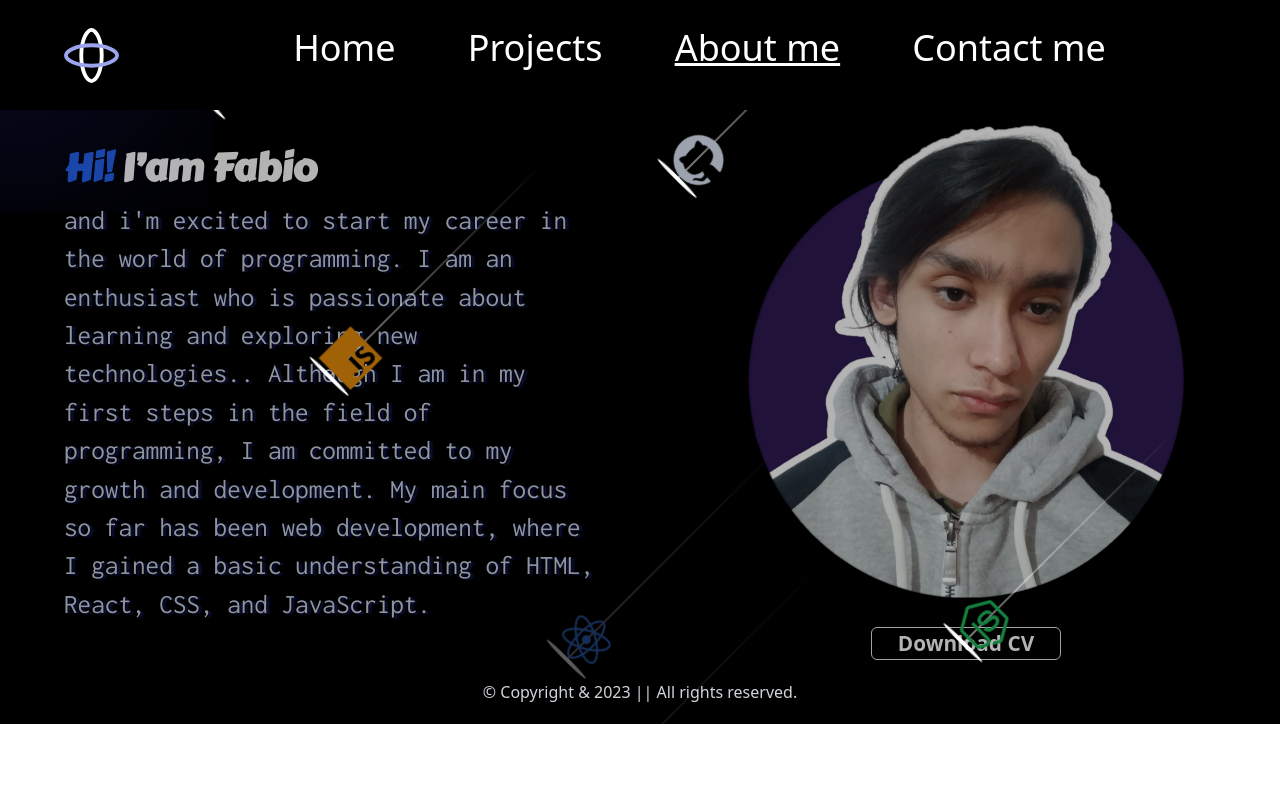
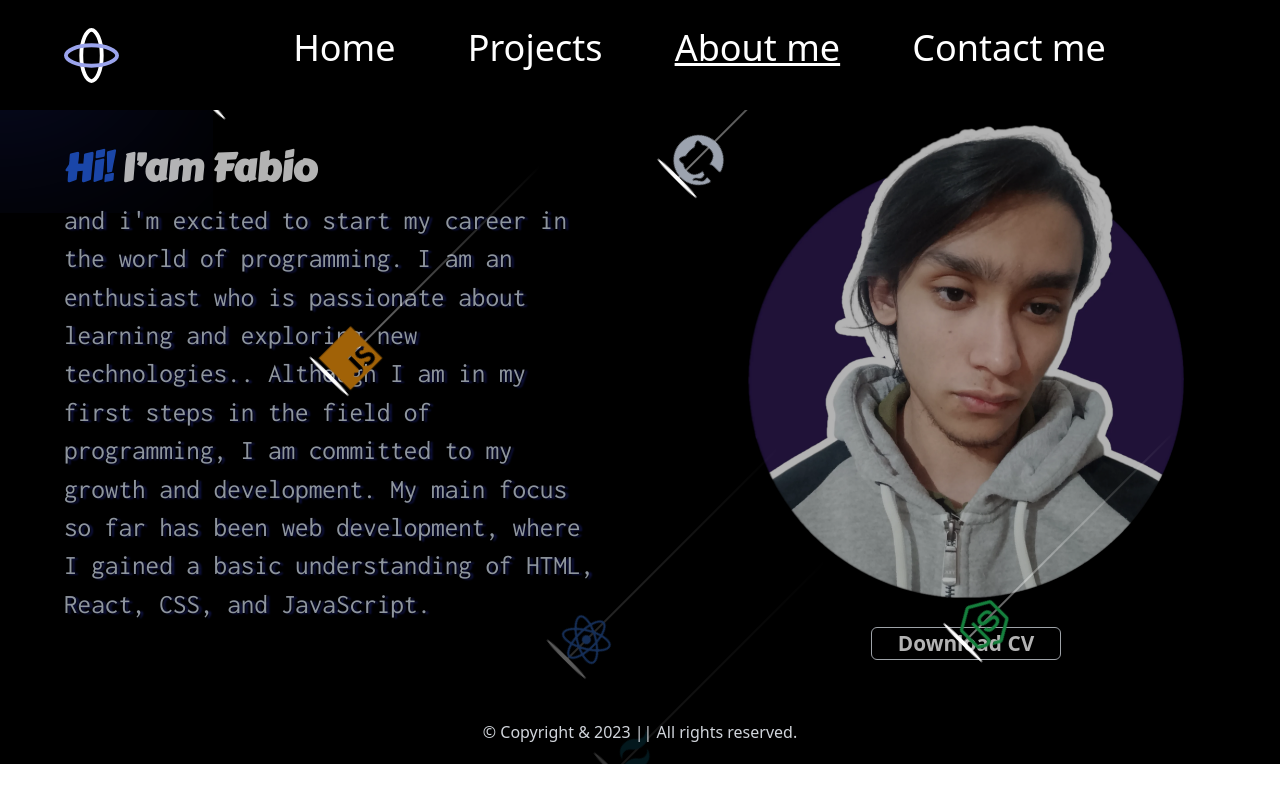
Before and after one commit to Adi020/Portfoli, a React (Vite) app: page /about in a window 1280 px wide. Built offline with nearby package versions, Linux system fonts and the light colour scheme; a web font is replaced by a local one.

Commit message:
Update About.jsx

```diff
--- a/src/pages/About.jsx
+++ b/src/pages/About.jsx
@@ -7,7 +7,7 @@ const About = () => {
   const { imgRef, handleImageLoad } = useImageLoad();
 
   return (
-    <section className="px-[5%] text-white flex flex-wrap justify-center mx-auto items-center max-[640px]:pt-[110px] pt-28 gap-12 max-w-[2000px]">
+    <section className="px-[5%] text-white flex flex-wrap justify-center mx-auto items-center max-[640px]:pt-[110px] pb-10 pt-28 gap-12 max-w-[2000px]">
       <section className="z-10 w-full flex justify-center flex-col items-center">
         <article
           className={`${
```
